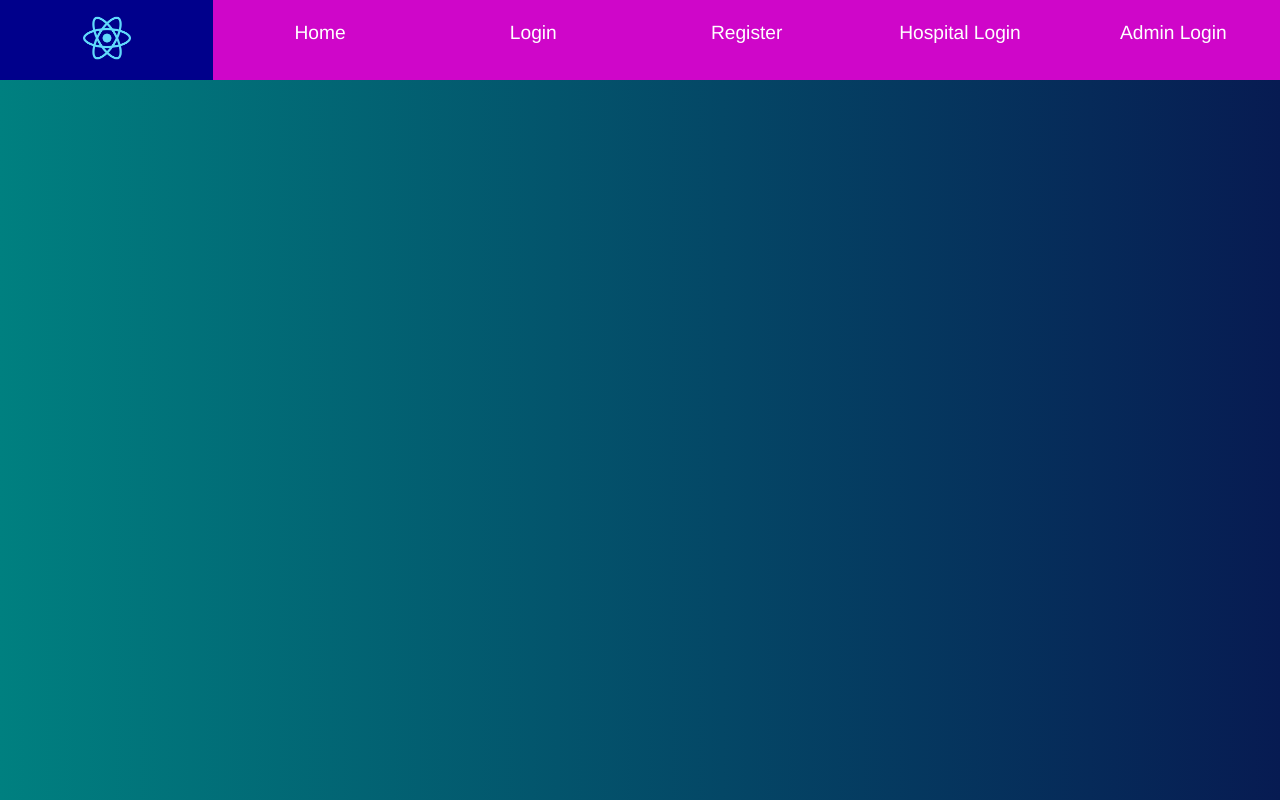
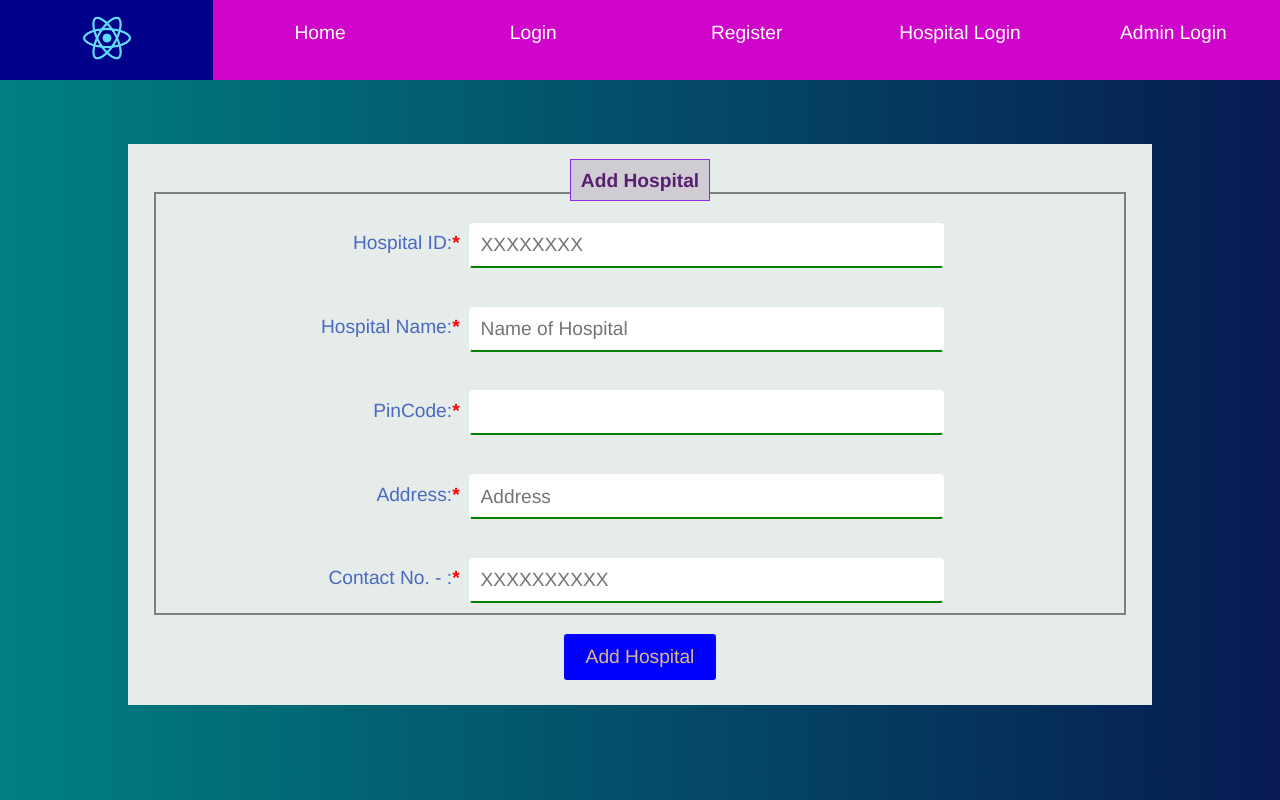
Before and after one commit to mohit0305/CoHeal, a React (Create React App) app: page /AddHospital in a window 1280 px wide. Built offline with nearby package versions, Linux system fonts and the light colour scheme.

Commit message:
Admin Dashboard and Searching webpage frontend Completed

```diff
--- a/src/App.js
+++ b/src/App.js
@@ -3,8 +3,11 @@ import HomePage from './Components/Homepage';
 import Login from './Components/Login';
 import HLogin from './Components/HLogin';
 import ALogin from './Components/ALogin';
-import Register from './Components/Register'
-import Hospital from './Components/Hospital'
+import Register from './Components/Register';
+import Hospital from './Components/Hospital';
+import Admin from './Components/Admin';
+import AddHospital from './Components/AddHospital';
+import RemoveHospital from './Components/RemoveHospital';
 import {BrowserRouter as Router,Routes,Route,Link} from "react-router-dom";
 import logo from './logo192.png';
 import './App.css';
@@ -102,6 +105,9 @@ class App extends React.Component {
                 <Route path="/HLogin" element = {<HLogin loadHospital={this.loadHospital} onRouteChange={this.onRouteChange}/>}></Route>
                 <Route path="/ALogin" element = {<ALogin loadAdmin={this.loadAdmin}/>}></Route>
                 <Route path="/Hospital" element = {<Hospital/>}></Route>
+                <Route path="/Admin" element = {<Admin/>}></Route>
+                <Route path="/AddHospital" element = {<AddHospital/>}></Route>
+                <Route path="/RemoveHospital" element = {<RemoveHospital/>}></Route>
               </Routes>
             </div>
 
--- a/src/components/ALogin.js
+++ b/src/components/ALogin.js
@@ -1,5 +1,5 @@
 import React from 'react';
-
+import {Link} from 'react-router-dom';
 class ALogin extends React.Component {
 	constructor(props){
 		super(props);
@@ -50,7 +50,7 @@ class ALogin extends React.Component {
 					</div>
 				</div>
 				<div className="submit_btn_div">
-					<button onClick={this.onSubmitALogin} type="submit">Login</button>
+					<Link to='/Admin'><button onClick={this.onSubmitALogin} type="submit">Login</button></Link>
 				</div>
 			</div>
 		);
--- /dev/null
+++ b/src/components/AddHospital.js
@@ -0,0 +1,97 @@
+import React from 'react';
+import {Link} from 'react-router-dom';
+
+class AddHospital extends React.Component {
+	constructor(props){
+		super(props);
+		this.state ={
+			hid: 0,
+			hname:'',
+			address:'',
+			pin: 0,
+			contact:0
+		}
+	}
+	onHIDChange = (event) =>{this.setState({hid: event.target.value})}
+	onHNameChange = (event) =>{this.setState({hname: event.target.value})}
+	onAddressChange = (event) =>{this.setState({address: event.target.value})}
+	onPinCodeChange = (event) =>{this.setState({pin: event.target.value})}
+	onContactChange = (event) =>{this.setState({contact: event.target.value})}
+
+
+	onSubmitHLogin = (event)=>{
+		fetch('', {
+			method: 'post',
+			headers: {'Content-Type': 'application/json'},
+			body: JSON.stringify({
+				hid: this.state.hid,
+				pin: this.state.pin,
+				hname: this.state.hname,
+				address: this.state.address,
+				contact: this.state.contact
+			})
+		}).then(response => response.json())
+		.then(hospital => {
+			if(!(hospital.uid)){
+				alert(hospital);
+				console.log(hospital);
+				event.preventDefault();
+			}
+			else{
+				this.props.loadHospital(hospital);
+			}
+		})
+
+		console.log(this.state)
+	}
+
+	render(){
+
+		return(
+			<div className="container">
+				<b className="page_title">Add Hospital</b>
+				<div className="form">
+				  <div className="form_input">
+						<label>
+							<span className="label">Hospital ID:<b style={{color: "red"}}>*</b></span>
+							<input type="number" name="hid" id="hid" placeholder="XXXXXXXX" onChange={this.onHIDChange}/>
+						</label>
+					</div>
+					<div className="form_input">
+						<label>
+							<span className="label">Hospital Name:<b style={{color: "red"}}>*</b></span>
+							<input type="number" name="hid" id="hid" placeholder="Name of Hospital" onChange={this.onHNameChange}/>
+						</label>
+					</div>
+					<div className="form_input">
+						<label>
+							<span className="label">PinCode:<b style={{color: "red"}}>*</b></span>
+							<input type="password" name="password" id="XXXXX" onChange={this.onPinCodeChange}/>
+						</label>
+					</div>
+					<div className="form_input">
+						<label>
+							<span className="label">Address:<b style={{color: "red"}}>*</b></span>
+							<input type="number" name="hid" id="hid" placeholder="Address" onChange={this.onAddressChange}/>
+						</label>
+					</div>
+
+					<div className="form_input">
+						<label>
+							<span className="label">Contact No. - :<b style={{color: "red"}}>*</b></span>
+							<input type="number" name="hid" id="hid" placeholder="XXXXXXXXXX" onChange={this.onContactChange}/>
+						</label>
+					</div>
+
+				</div>
+				<div className="submit_btn_div">
+					<Link to='/Admin' onClick={this.onSubmitHLogin} >
+						<button type="submit">Add Hospital</button>
+					</Link>
+				</div>
+			</div>
+
+		);
+	}
+}
+export default AddHospital;
--- /dev/null
+++ b/src/components/Admin.js
@@ -0,0 +1,24 @@
+import React from 'react';
+import {Link} from 'react-router-dom';
+import '../App.css';
+class Hospital extends React.Component {
+	constructor(props){
+		super(props);
+		this.state ={
+			hname: '',
+		}
+	}
+
+	render(){
+
+		return(
+        <div className="container">
+            <h1 className='page_title center'> Admin Dashboard</h1>
+            <h2> Add or Delete Hospitals By Clicking The buttons Below </h2>
+            <Link to='/AddHospital'><button className="submit_btn_div">Add Hospital</button></Link>
+            <Link to='/RemoveHospital'><button className="submit_btn_div">Remove Hospital</button></Link>
+            </div>
+		);
+	}
+}
+export default Hospital;
--- a/src/components/Hospital.js
+++ b/src/components/Hospital.js
@@ -1,5 +1,5 @@
 import React from 'react';
-
+import '../App.css';
 class Hospital extends React.Component {
 	constructor(props){
 		super(props);
--- /dev/null
+++ b/src/components/RemoveHospital.js
@@ -0,0 +1,68 @@
+import React from 'react';
+import {Link} from 'react-router-dom';
+
+class RemoveHospital extends React.Component {
+	constructor(props){
+		super(props);
+		this.state ={
+			hid: 0,
+			pin: 0,
+		}
+	}
+	onHIDChange = (event) =>{this.setState({hid: event.target.value})}
+	onPinCodeChange = (event) =>{this.setState({pin: event.target.value})}
+
+
+	onSubmitHLogin = (event)=>{
+		fetch('', {
+			method: 'post',
+			headers: {'Content-Type': 'application/json'},
+			body: JSON.stringify({
+				hid: this.state.hid,
+				pin: this.state.pin,
+			})
+		}).then(response => response.json())
+		.then(hospital => {
+			if(!(hospital.uid)){
+				alert(hospital);
+				console.log(hospital);
+				event.preventDefault();
+			}
+			else{
+				this.props.loadHospital(hospital);
+			}
+		})
+
+		console.log(this.state)
+	}
+
+	render(){
+
+		return(
+			<div className="container">
+				<b className="page_title">Remove Hospital</b>
+				<div className="form">
+				  <div className="form_input">
+						<label>
+							<span className="label">Hospital ID:<b style={{color: "red"}}>*</b></span>
+							<input type="number" name="hid" id="hid" placeholder="XXXXXXXX" onChange={this.onHIDChange}/>
+						</label>
+					</div>
+					<div className="form_input">
+						<label>
+							<span className="label">PinCode:<b style={{color: "red"}}>*</b></span>
+							<input type="password" name="password" id="XXXXX" onChange={this.onPinCodeChange}/>
+						</label>
+					</div>
+				</div>
+				<div className="submit_btn_div">
+					<Link to='/Admin' onClick={this.onSubmitHLogin} >
+						<button type="submit">Remove Hospital</button>
+					</Link>
+				</div>
+			</div>
+
+		);
+	}
+}
+export default RemoveHospital;
--- a/src/components/SearchBox.js
+++ b/src/components/SearchBox.js
@@ -1,5 +1,5 @@
 import React from 'react';
-
+import {Link} from 'react-router-dom'
 class SearchBox extends React.Component {
 	constructor(props){
 		super(props);
@@ -49,7 +49,7 @@ class SearchBox extends React.Component {
 					</div>
 				</div>
 				<div className="submit_btn_div">
-					<button className="sub-btn grow" id="sub-btn" onClick={this.onSubmitSearch}>Search</button>
+					  <button className="sub-btn grow" id="sub-btn" onClick={this.onSubmitSearch}>Search</button>
 				</div>
 			</div>
 
--- a/src/components/SearchList.js
+++ b/src/components/SearchList.js
@@ -1,20 +1,94 @@
 import React from 'react';
-
-class SearchList extends React.Component {
-	constructor(props){
-		super(props);
-		this.state ={
-		}
-	}
-	render(){
-		return(
-			<div>
 
 
 
+class SearchList extends React.Component {
+   constructor(props) {
+      super(props) //since we are extending class Table so we have to use super in order to override Component class constructor
+      this.state = { //state is by default an object
+         slots: [
+            { sno: 1, hospital: '', vaccine: '', available : 10 },
+            { sno: 2, hospital: '', vaccine: '', available : 10  },
+            { sno: 3, hospital: '', vaccine: '', available : 10  },
+            { sno: 4, hospital: '', vaccine: '', available : 10  }
+         ],
+		 beds: [
+            { sno: 1, hospital: '', available : 10 },
+            { sno: 2, hospital: '', available : 10  },
+            { sno: 3, hospital: '', available : 10  },
+            { sno: 4, hospital: '', available : 10  }
+         ]
+      }
+   }
 
-			</div>
-		);
-	}
+   renderSlotsHeader() {
+	let header = Object.keys(this.state.slots[0])
+	return header.map((key, index) => {
+	   return <th key={index} className = "pr3">{key.toUpperCase()}</th>
+	})
+ }
+
+
+ renderBedsHeader() {
+	let header = Object.keys(this.state.beds[0])
+	return header.map((key, index) => {
+	   return <th key={index} className = "pr3">{key.toUpperCase()}</th>
+	})
+ }
+
+   renderSlotsData() {
+	return this.state.slots.map((slot, index) => {
+	   const { sno, hospital, vaccine, available  } = slot //destructuring
+	   return (
+		  <tr key={sno}>
+			 <td className = "pr3">{sno}</td>
+			 <td className = "pr3">{hospital}</td>
+			 <td className = "pr3">{vaccine}</td>
+			 <td className = "pr3">{available}</td>
+		  </tr>
+	   )
+	})
+ }
+
+
+ renderBedsData() {
+	return this.state.beds.map((bed, index) => {
+	   const { sno, hospital, available  } = bed //destructuring
+	   return (
+		  <tr key={sno}>
+			 <td className = "pr3">{sno}</td>
+			 <td className = "pr3">{hospital}</td>
+			 <td className = "pr3">{available}</td>
+		  </tr>
+	   )
+	})
+ }
+
+
+   render() { //Whenever our class runs, render method will be called automatically, it may have already defined in the constructor behind the scene.
+      return (
+		  <div>
+         <div className="br4 ba b--black-10 mv4 w-100 w-75-m w-75-l mw6 shadow-5 center">
+            <h1>Available Vaccine Slots</h1>
+			<table id='slots' className="center">
+               <tbody>
+                  <tr>{this.renderSlotsHeader()}</tr>
+                  {this.renderSlotsData()}
+               </tbody>
+            </table>
+         </div>
+		 <div className="br4 ba b--black-10 mv4 w-100 w-75-m w-75-l mw6 shadow-5 center">
+         <h1>Available ICU Beds</h1>
+			<table id='slots' className="center">
+               <tbody>
+                  <tr>{this.renderBedsHeader()}</tr>
+                  {this.renderBedsData()}
+               </tbody>
+            </table>
+		 </div>
+		 </div>
+      )
+   }
 }
-export default SearchList;
+
+export default SearchList; //exporting a component make it reusable and this is the beauty of rea
```
